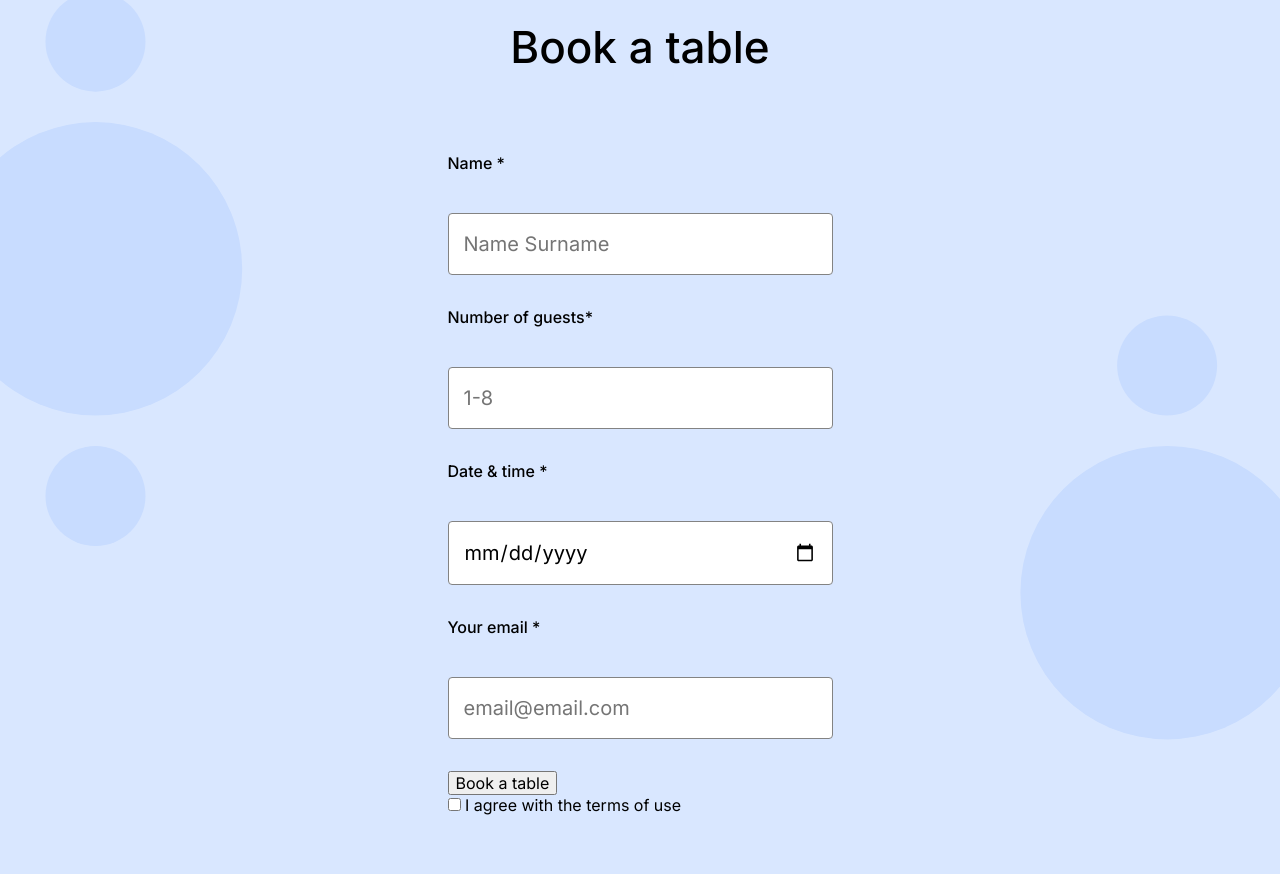
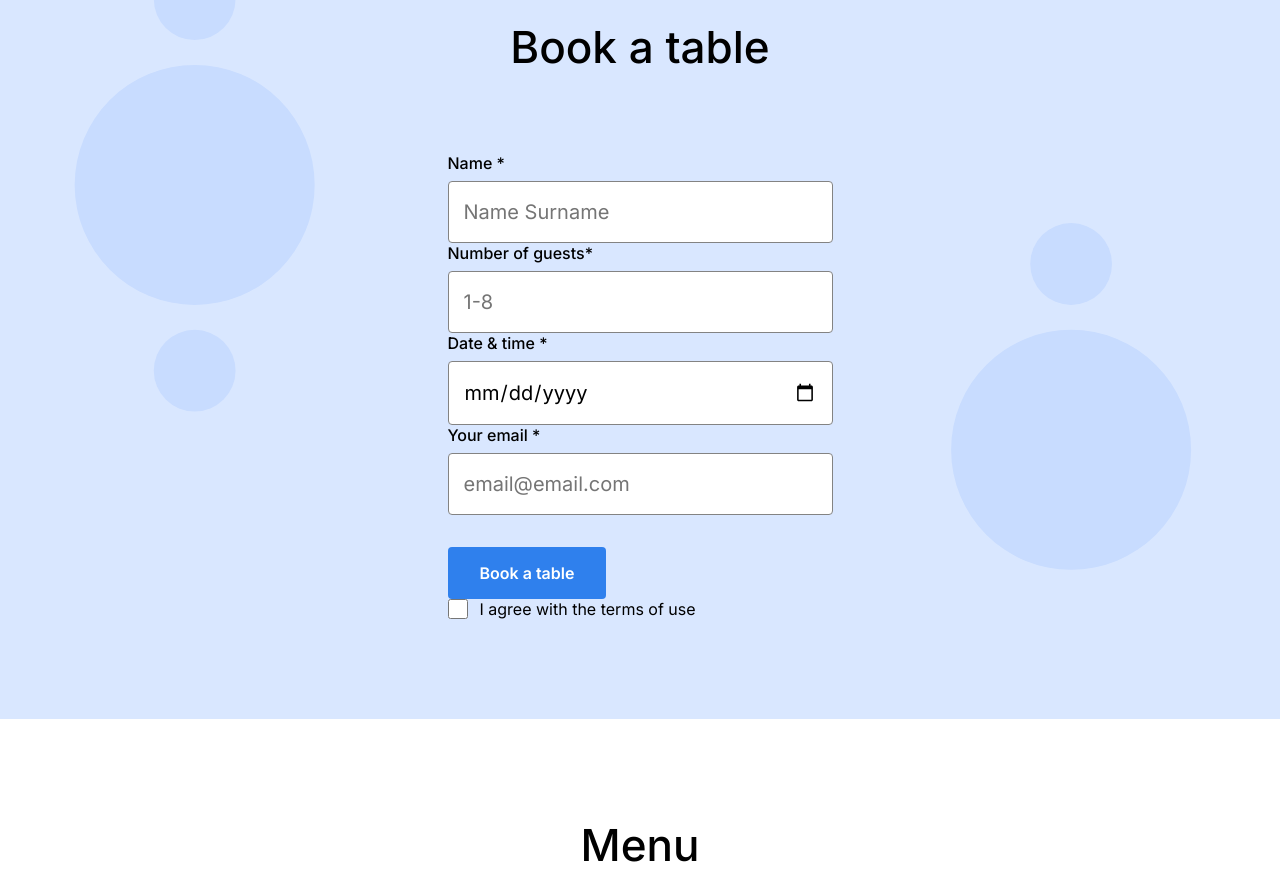
Before and after one commit to DamariMorgado/se_project_coffeeshop, a plain HTML site: page index.html in a window 1280 px wide. Shown: the part 1814-2688 px from the top of the page. Drawn offline with Linux system fonts and the light colour scheme.

Commit message:
Update form.css added missing Form checkbox selectors.

```diff
--- a/blocks/form.css
+++ b/blocks/form.css
@@ -4,8 +4,12 @@
   padding: 0;
   display: flex;
   flex-direction: column;
-  gap: 32px;
+}
 
+.form__input-group {
+  display: flex;
+  flex-direction: column;
+  margin-bottom: 32px;
 }
 
 .form__label {
@@ -27,3 +31,44 @@
   font-family: "Inter", sans-serif;
   margin: 0;
 }
+
+.form__button {
+  background-color: #2f80ed;
+  color: #fff;
+  font-family: "Inter", sans-serif;
+  font-size: 16px;
+  line-height: 20px;
+  font-weight: 600;
+  padding: 16px 32px;
+  border: none;
+  border-radius: 4px;
+  cursor: pointer;
+}
+
+.form__button:hover,
+.form__button:focus {
+  opacity: 0.8;
+}
+
+.form__fieldset_type_checkbox {
+  margin: 0;
+}
+
+.form__checkbox {
+  display: flex;
+  align-items: center;
+  gap: 12px;
+}
+
+.form__checkbox-input {
+  width: 20px;
+  height: 20px;
+}
+
+.form__checkbox-text {
+  font-family: "Inter", sans-serif;
+  font-size: 16px;
+  line-height: 20px;
+  font-weight: 400;
+  color: #000;
+}
```
